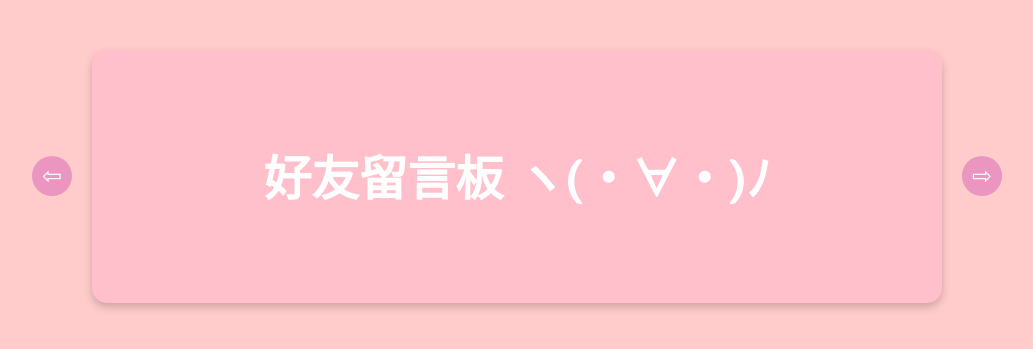
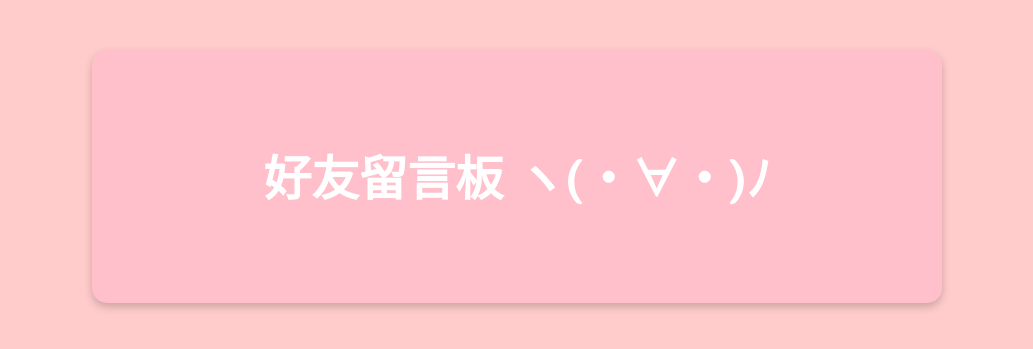
Before and after one commit to junming0106/PinkPals_v3, a Flask app: page /posts in a window 1280 px wide. Shown: the part 131-480 px from the top of the page, without its empty margins (123-1156 px from the left). Run offline with Flask 3, Linux system fonts and the light colour scheme; data that the repository does not hold is empty.

Commit message:
Update posts.html

```diff
--- a/templates/posts.html
+++ b/templates/posts.html
@@ -37,11 +37,7 @@
       <section class="posts">
         <h1>好友留言板 ヽ(・∀・)ﾉ</h1>
         <div class="posts-wrapper">
-          <button class="scroll-button left" onclick="scrollLeft_f()">⇦</button>
           <div id="posts-container" class="posts-container"></div>
-          <button class="scroll-button right" onclick="scrollRight_f()">
-            ⇨
-          </button>
         </div>
       </section>
     </main>
```
